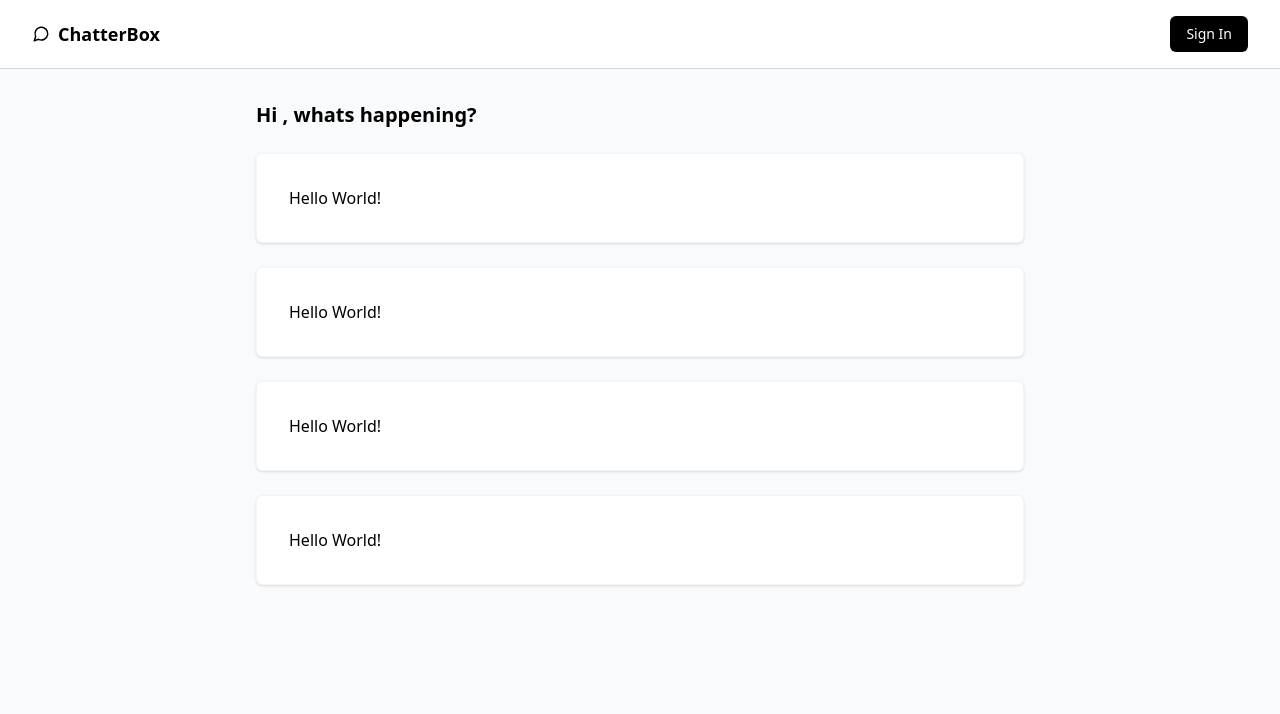
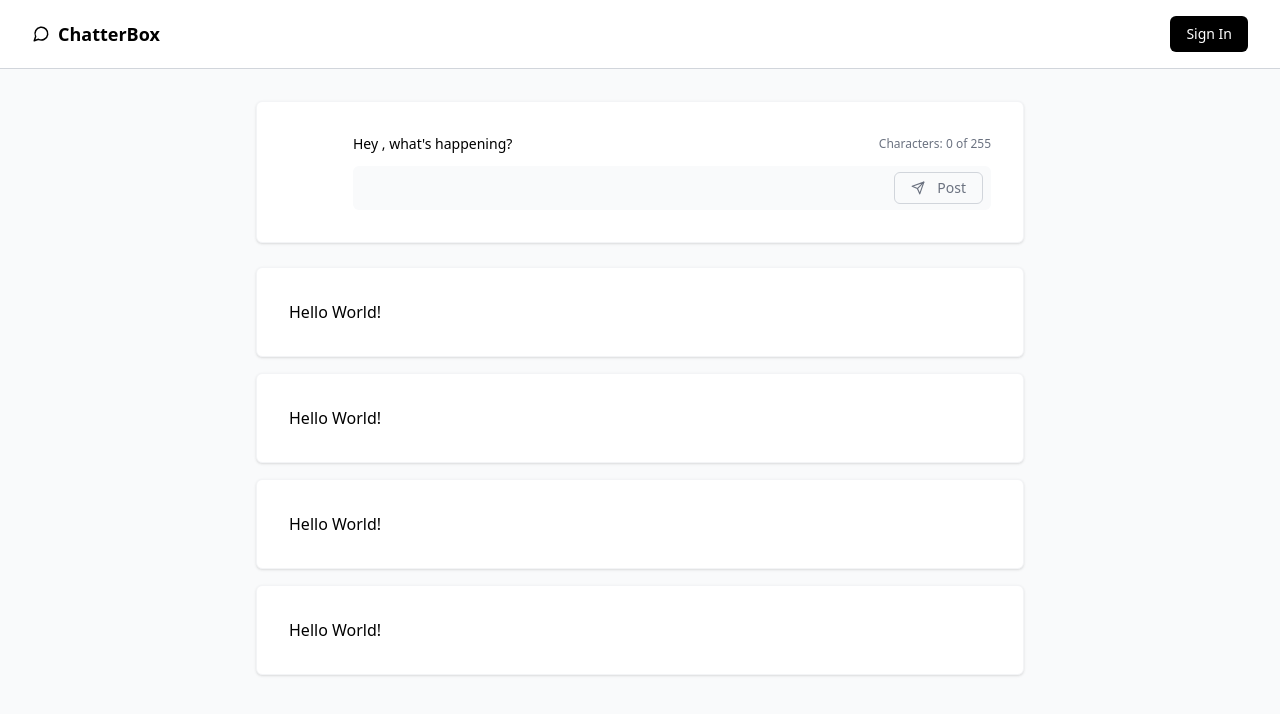
Before and after one commit to rafaelszago/chatter-box, a Next.js app: page /dashboard in a window 1280 px wide. Shown: the top 714 px of the page. Built offline with nearby package versions, Linux system fonts and the light colour scheme; no server answers.

Commit message:
feat: create post form component

```diff
--- a/src/app/(dashboard)/dashboard/page.tsx
+++ b/src/app/(dashboard)/dashboard/page.tsx
@@ -1,4 +1,5 @@
 import { Card } from '@/components'
+import { PostForm } from '@/components/post-form'
 import { authOptions } from '@/lib/auth'
 import { getServerSession } from 'next-auth'
 
@@ -7,11 +8,14 @@ export default async function Dashboard() {
 
   return (
     <div className="">
-      <h1 className="text-xl font-bold">
-        Hi {session?.user.name}, whats happening?
-      </h1>
+      <Card>
+        <PostForm
+          name={session?.user.name ?? ''}
+          image={session?.user.image ?? ''}
+        />
+      </Card>
 
-      <div className="space-y-6 mt-6">
+      <div className="space-y-4 mt-6">
         <Card>Hello World!</Card>
         <Card>Hello World!</Card>
         <Card>Hello World!</Card>
--- /dev/null
+++ b/src/components/post-form.tsx
@@ -0,0 +1,94 @@
+'use client'
+
+import { zodResolver } from '@hookform/resolvers/zod'
+import { Loader, Send } from 'lucide-react'
+import { useRouter } from 'next/navigation'
+import { useForm } from 'react-hook-form'
+import { twMerge } from 'tailwind-merge'
+import { z } from 'zod'
+import { Avatar, Button, textareaStyles } from './ui'
+
+const postCreateSchema = z.object({
+  content: z.string().min(1).max(255, { message: 'Max 255 characters' })
+})
+
+type PostFormData = z.infer<typeof postCreateSchema>
+
+type PostFormProps = {
+  name: string
+  image: string
+}
+
+export function PostForm({ name, image }: PostFormProps) {
+  const navigation = useRouter()
+  const {
+    register,
+    handleSubmit,
+    watch,
+    reset,
+    formState: { isSubmitting, isValid, errors }
+  } = useForm<PostFormData>({
+    mode: 'all',
+    resolver: zodResolver(postCreateSchema)
+  })
+
+  const onSubmit = async (data: PostFormData) => {
+    await fetch('/api/posts', {
+      method: 'POST',
+      headers: {
+        'Content-Type': 'application/json'
+      },
+      body: JSON.stringify(data)
+    })
+
+    reset({
+      content: ''
+    })
+
+    navigation.refresh()
+  }
+
+  return (
+    <div>
+      <form
+        onSubmit={handleSubmit(onSubmit)}
+        className="flex items-start gap-6"
+      >
+        <div>
+          <Avatar src={image} alt={name} fallback={name} />
+        </div>
+        <div className="w-full">
+          <div className="flex justify-between items-center mb-3">
+            <p className="text-sm">Hey {name}, what&apos;s happening?</p>
+            <p className="text-xs text-gray-500">
+              Characters:{' '}
+              <span
+                className={errors.content?.message && 'text-red-500 font-bold'}
+              >
+                {watch('content')?.length ?? 0}
+              </span>{' '}
+              of 255
+            </p>
+          </div>
+          <div className="relative flex">
+            <input
+              disabled={isSubmitting}
+              className={twMerge(textareaStyles(), 'block')}
+              {...register('content')}
+            />
+            <div className="absolute inset-y-0 right-0 flex py-1.5 pr-2">
+              <Button
+                type="submit"
+                variant="outlined"
+                disabled={isSubmitting || !isValid}
+              >
+                {isSubmitting ? <Loader size={14} /> : <Send size={14} />}
+                <span className="ml-3">Post</span>
+              </Button>
+            </div>
+          </div>
+        </div>
+      </form>
+    </div>
+  )
+}
```
